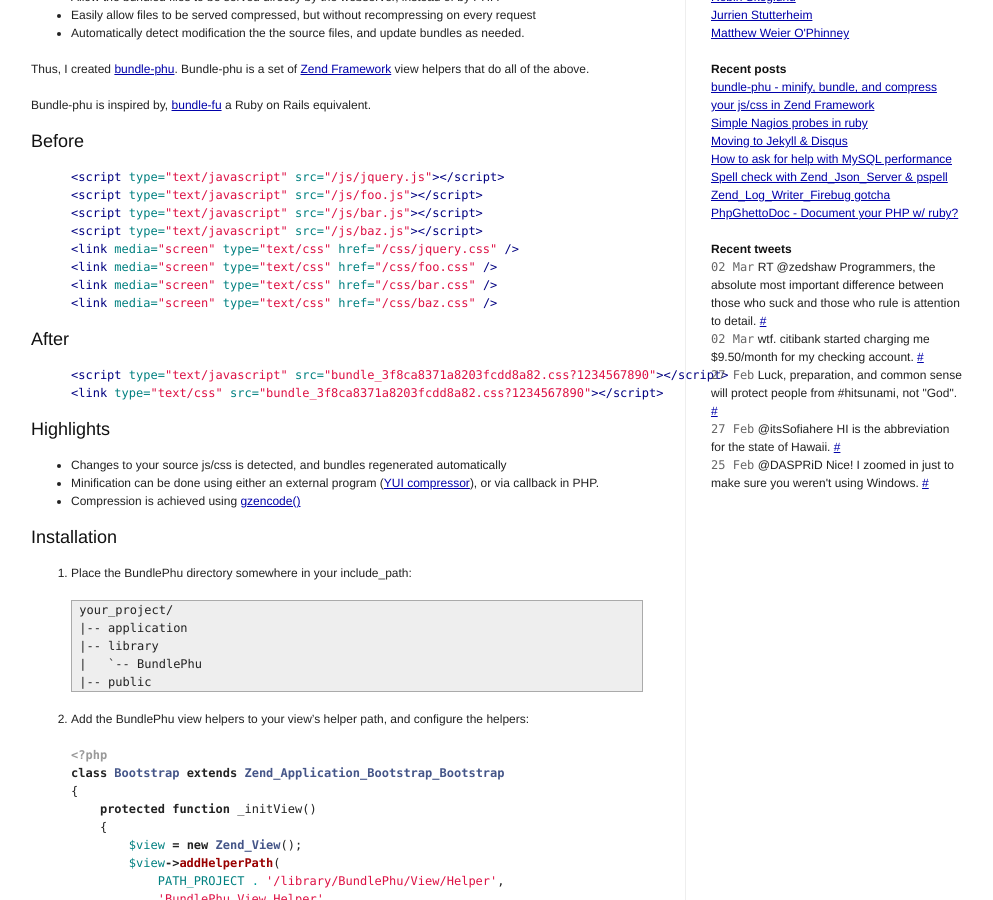
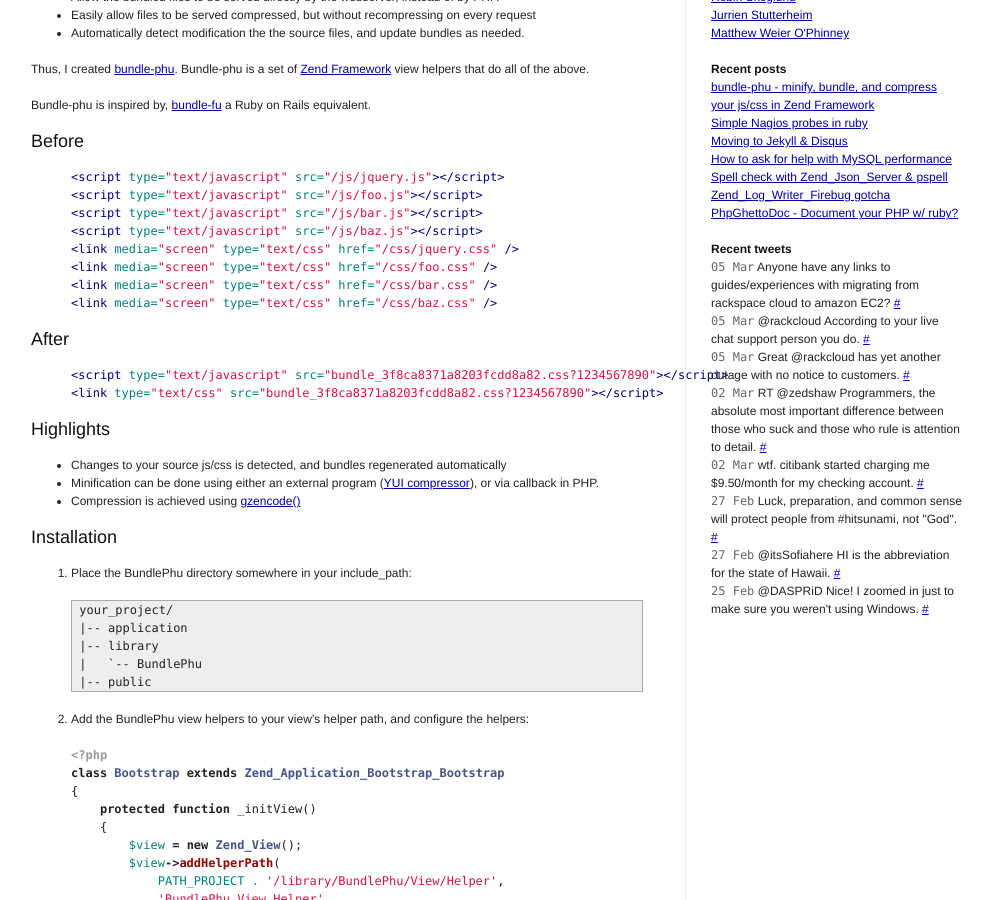
Before and after one commit to hobodave/hobodave.github.com, a Jekyll site: the page built from index.html, in a window 1280 px wide and 900 px high, scrolled down 337 px. Shown: the whole window, without its empty margins (134-1127 px from the left). Built offline with Jekyll 4.4.1, drawn with Linux system fonts in a browser that asks for light colours; Markdown is read by kramdown in place of the engine named in the settings; comment, search, counter and statistics services are not loaded.

Commit message:
Automatic tweet update

```diff
--- a/_includes/twitter.html
+++ b/_includes/twitter.html
@@ -1,4 +1,7 @@
 <ul id="twitter_list" class="pull-1">
+<li><span class="gentle">05 Mar</span> Anyone have any links to guides/experiences with migrating from rackspace cloud to amazon EC2? <a href="http://twitter.com/hobodave/status/10034335539">#</a></li>
+<li><span class="gentle">05 Mar</span> @rackcloud According to your live chat support person you do. <a href="http://twitter.com/hobodave/status/10032960866">#</a></li>
+<li><span class="gentle">05 Mar</span> Great @rackcloud has yet another outage with no notice to customers. <a href="http://twitter.com/hobodave/status/10032542560">#</a></li>
 <li><span class="gentle">02 Mar</span> RT @zedshaw Programmers, the absolute most important difference between those who suck and those who rule is attention to detail. <a href="http://twitter.com/hobodave/status/9895048807">#</a></li>
 <li><span class="gentle">02 Mar</span> wtf. citibank started charging me $9.50/month for my checking account. <a href="http://twitter.com/hobodave/status/9888817222">#</a></li>
 <li><span class="gentle">27 Feb</span> Luck, preparation, and common sense will protect people from #hitsunami, not &quot;God&quot;. <a href="http://twitter.com/hobodave/status/9746146103">#</a></li>
```
